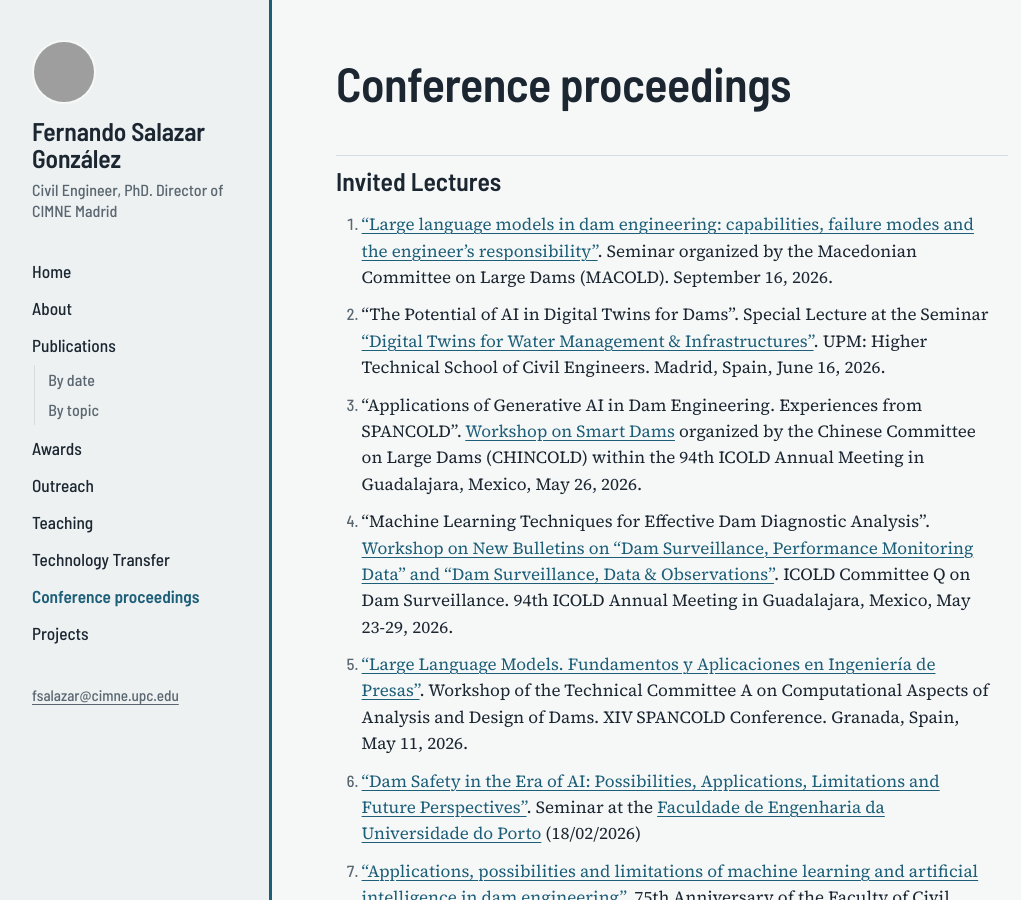
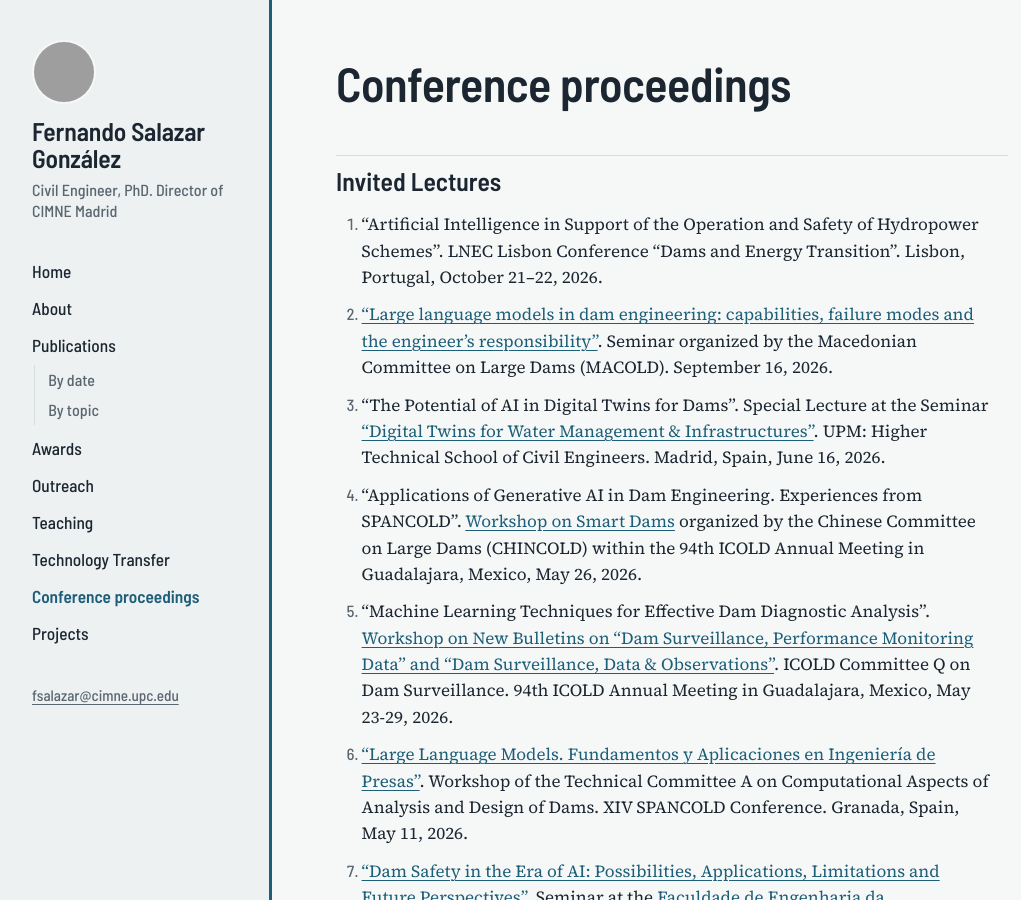
Before and after one commit to fersa/fsalazarcimne, a Jekyll site: the page built from conference-proceedings.md, in a window 1280 px wide and 900 px high. Shown: the whole window, without its empty margins (0-1021 px from the left). Built offline with Jekyll 4.4.1, drawn with Linux system fonts in a browser that asks for light colours; grey boxes are pictures that could not be loaded.

Commit message:
Add LNEC Lisbon invited lecture
Co-Authored-By: Claude Opus 5.5 <noreply@anthropic.com>

```diff
--- a/conference-proceedings.md
+++ b/conference-proceedings.md
@@ -5,18 +5,19 @@ permalink: /conference-proceedings/
 ---
 ## Invited Lectures
 
-1. ["Large language models in dam engineering: capabilities, failure modes and the engineer's responsibility"](https://hdl.handle.net/2117/478933). Seminar organized by the Macedonian Committee on Large Dams (MACOLD). September 16, 2026.
-2. "The Potential of AI in Digital Twins for Dams". Special Lecture at the Seminar ["Digital Twins for Water Management & Infrastructures"](https://lnkd.in/p/esSWnEsc). UPM: Higher Technical School of Civil Engineers. Madrid, Spain, June 16, 2026.
-3. "Applications of Generative AI in Dam Engineering. Experiences from SPANCOLD". [Workshop on Smart Dams](https://lnkd.in/p/envXBhjQ) organized by the Chinese Committee on Large Dams (CHINCOLD) within the 94th ICOLD Annual Meeting in Guadalajara, Mexico, May 26, 2026.
-4. "Machine Learning Techniques for Effective Dam Diagnostic Analysis". [Workshop on New Bulletins on “Dam Surveillance, Performance Monitoring Data” and “Dam Surveillance, Data & Observations”](https://lnkd.in/p/envXBhjQ). ICOLD Committee Q on Dam Surveillance. 94th ICOLD Annual Meeting in Guadalajara, Mexico, May 23-29, 2026.
-5. ["Large Language Models. Fundamentos y Aplicaciones en Ingeniería de Presas"](https://lnkd.in/p/e8ihk6HC). Workshop of the Technical Committee A on Computational Aspects of Analysis and Design of Dams. XIV SPANCOLD Conference. Granada, Spain, May 11, 2026.
-6. ["Dam Safety in the Era of AI: Possibilities, Applications, Limitations and Future Perspectives"](https://www.linkedin.com/posts/fernando-salazar-cimne-upc_last-week-i-had-the-pleasure-of-visiting-activity-7432385243086696448-cK04). Seminar at the [Faculdade de Engenharia da Universidade do Porto](https://www.linkedin.com/company/feup/) (18/02/2026)
-7. [“Applications, possibilities and limitations of machine learning and artificial intelligence in dam engineering”](https://www.linkedin.com/posts/fernando-salazar-cimne-upc_dam-engineering-skopje-activity-7249079411113611264-4eue). 75th Anniversary of the Faculty of Civil Engineering at Ss. Cyril and Methodius University in Skopje, North Macedonia, 2024
-8. “Analysis of dam monitoring data with machine learning: fundamentals, possibilities and free-use software”. Delivered at the meeting of the Committee A of SPANCOLD during the “[Jornadas Españolas de Presas](https://www.spancold.org/event/xiii-jornadas-espanolas-de-presas/)”, Barcelona, June, 2024.
-9. “Combination of advanced numerical methods and machine learning for dam safety assessment”. 11th ICOLD European Club Symposium, Chania, Greece, October 2019
-10. “New technologies for strengthening dam safety and resilience”. Meeting of the European Club of National Committees of ICOLD. Vienna, Austria, 2018.
-11. “The role of numerical models in research and design of dam spillways”. CEDEX, Madrid, Spain, 2013.
-12. “Development of numerical methods at CIMNE for dam safety analysis”. US Bureau of Reclamation (USBR). Denver, Colorado, USA, 2010.
+1. "Artificial Intelligence in Support of the Operation and Safety of Hydropower Schemes". LNEC Lisbon Conference "Dams and Energy Transition". Lisbon, Portugal, October 21–22, 2026.
+2. ["Large language models in dam engineering: capabilities, failure modes and the engineer's responsibility"](https://hdl.handle.net/2117/478933). Seminar organized by the Macedonian Committee on Large Dams (MACOLD). September 16, 2026.
+3. "The Potential of AI in Digital Twins for Dams". Special Lecture at the Seminar ["Digital Twins for Water Management & Infrastructures"](https://lnkd.in/p/esSWnEsc). UPM: Higher Technical School of Civil Engineers. Madrid, Spain, June 16, 2026.
+4. "Applications of Generative AI in Dam Engineering. Experiences from SPANCOLD". [Workshop on Smart Dams](https://lnkd.in/p/envXBhjQ) organized by the Chinese Committee on Large Dams (CHINCOLD) within the 94th ICOLD Annual Meeting in Guadalajara, Mexico, May 26, 2026.
+5. "Machine Learning Techniques for Effective Dam Diagnostic Analysis". [Workshop on New Bulletins on “Dam Surveillance, Performance Monitoring Data” and “Dam Surveillance, Data & Observations”](https://lnkd.in/p/envXBhjQ). ICOLD Committee Q on Dam Surveillance. 94th ICOLD Annual Meeting in Guadalajara, Mexico, May 23-29, 2026.
+6. ["Large Language Models. Fundamentos y Aplicaciones en Ingeniería de Presas"](https://lnkd.in/p/e8ihk6HC). Workshop of the Technical Committee A on Computational Aspects of Analysis and Design of Dams. XIV SPANCOLD Conference. Granada, Spain, May 11, 2026.
+7. ["Dam Safety in the Era of AI: Possibilities, Applications, Limitations and Future Perspectives"](https://www.linkedin.com/posts/fernando-salazar-cimne-upc_last-week-i-had-the-pleasure-of-visiting-activity-7432385243086696448-cK04). Seminar at the [Faculdade de Engenharia da Universidade do Porto](https://www.linkedin.com/company/feup/) (18/02/2026)
+8. [“Applications, possibilities and limitations of machine learning and artificial intelligence in dam engineering”](https://www.linkedin.com/posts/fernando-salazar-cimne-upc_dam-engineering-skopje-activity-7249079411113611264-4eue). 75th Anniversary of the Faculty of Civil Engineering at Ss. Cyril and Methodius University in Skopje, North Macedonia, 2024
+9. “Analysis of dam monitoring data with machine learning: fundamentals, possibilities and free-use software”. Delivered at the meeting of the Committee A of SPANCOLD during the “[Jornadas Españolas de Presas](https://www.spancold.org/event/xiii-jornadas-espanolas-de-presas/)”, Barcelona, June, 2024.
+10. “Combination of advanced numerical methods and machine learning for dam safety assessment”. 11th ICOLD European Club Symposium, Chania, Greece, October 2019
+11. “New technologies for strengthening dam safety and resilience”. Meeting of the European Club of National Committees of ICOLD. Vienna, Austria, 2018.
+12. “The role of numerical models in research and design of dam spillways”. CEDEX, Madrid, Spain, 2013.
+13. “Development of numerical methods at CIMNE for dam safety analysis”. US Bureau of Reclamation (USBR). Denver, Colorado, USA, 2010.
 
 ## Conference Proceedings
 
```
